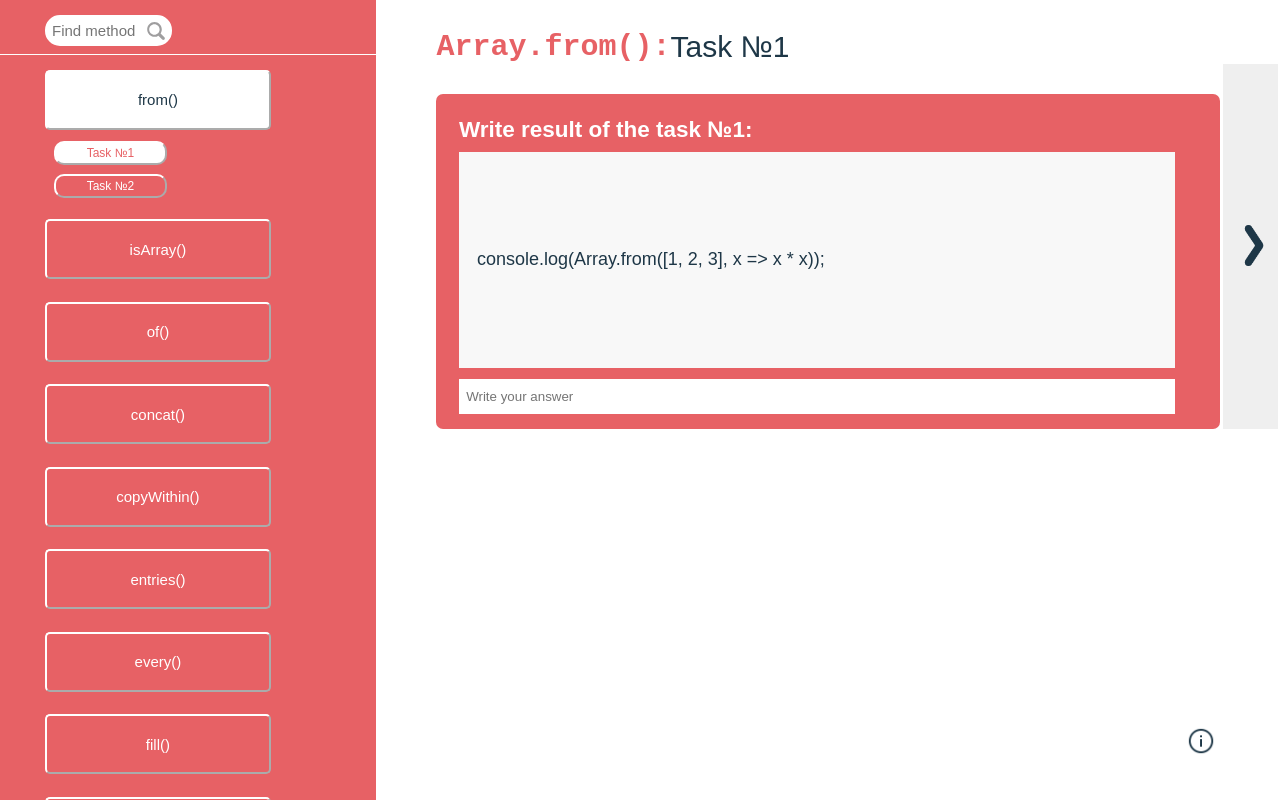
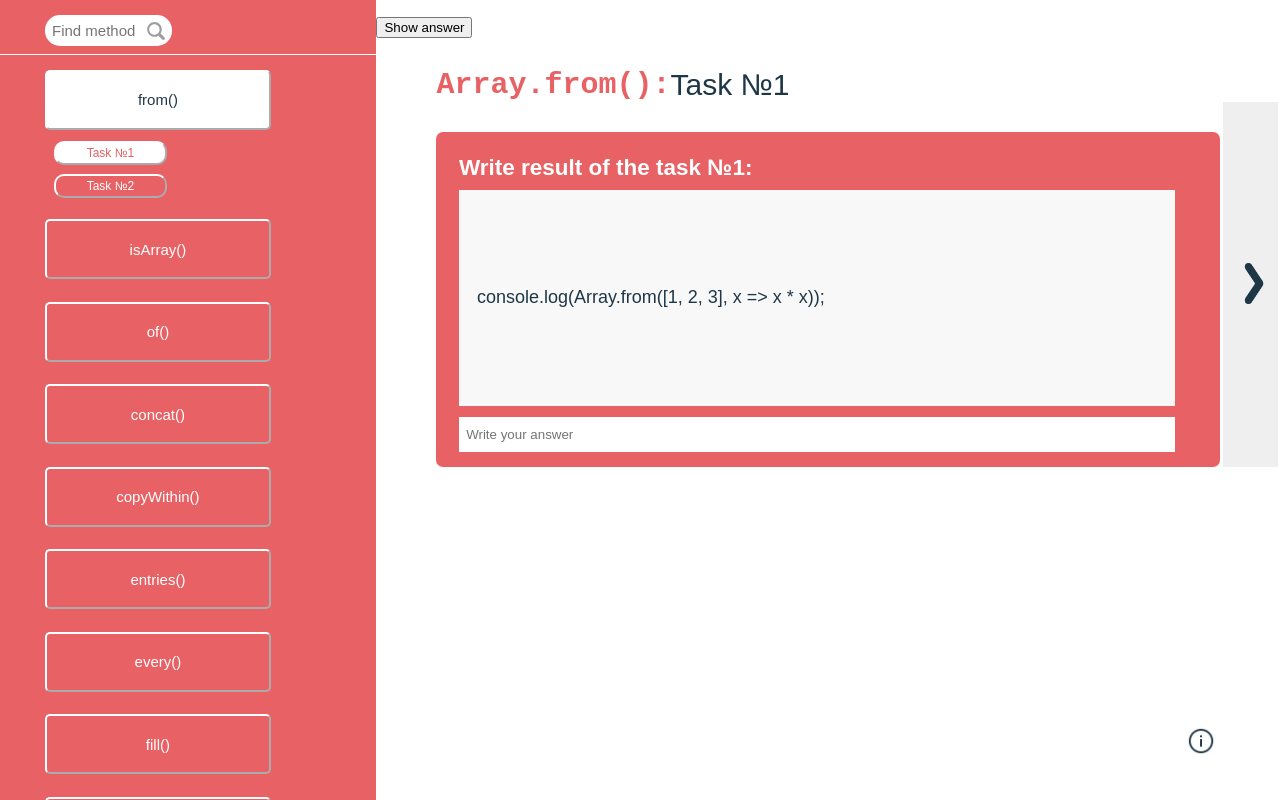
Before and after one commit to reginPekin/Methods_Learner, a React (Create React App) app: page / in a window 1280 px wide. Built offline with nearby package versions, Linux system fonts and the light colour scheme.

Commit message:
swor or hide answer

```diff
--- a/src/Components/TaskMain/TaskMain.js
+++ b/src/Components/TaskMain/TaskMain.js
@@ -7,6 +7,7 @@ import { changeWinnerDisplay } from "../../Utils/changeWinnerDidplay";
 import { changeLoserDisplay } from "../../Utils/changeLoserDisplay";
 import { changeMark } from "../../Utils/changeMark";
 import { changeTask } from "../../Utils/changeTask";
+import { changeAnswerDisplay } from "../../Utils/changeAnswerDisplay";
 
 import Information from "../../images/information.png";
 
@@ -22,7 +23,8 @@ export const TaskMainContainer = ({
   taskId,
   dispatch,
   displayWinner,
-  displayLoser
+  displayLoser,
+  displayAnswer
 }) => {
   const [text, setText] = useState("");
 
@@ -34,14 +36,10 @@ export const TaskMainContainer = ({
 
   const task = method.tasks[taskId];
 
-  // console.log(
-  //   methods.map(method => method.tasks.map(task => console.log(task.mark)))
-  // );
   if (methodId === undefined || taskId === undefined) {
     return null;
   }
   return (
-    // <div>
     <main className={styles.taskBoard}>
       <section className={styles.hint}>
         <div className={styles.hintText}>{method.hint}</div>
@@ -52,6 +50,22 @@ export const TaskMainContainer = ({
           src={Information}
           alt="InformativeBlock"
         />
+      </section>
+      <section className={styles.answerBox}>
+        <div
+          className={styles.answerText}
+          style={
+            displayAnswer ? { visibility: "visible" } : { visibility: "hidden" }
+          }
+        >
+          {task.answer}
+        </div>
+        <button
+          onClick={() => dispatch(changeAnswerDisplay(!displayAnswer))}
+          className={styles.buttonAnswer}
+        >
+          {!displayAnswer ? "Show" : "Hide"} answer
+        </button>
       </section>
       <div className={styles.name}>
         {method.arrayMethodType}
@@ -80,7 +94,9 @@ export const TaskMainContainer = ({
             value={text}
             onChange={event => setText(event.target.value)}
             onSubmit={event => {
-              if (text.replace(/\s+/g, "") === task.answer) {
+              if (
+                text.replace(/\s+/g, "") === task.answer.replace(/\s+/g, "")
+              ) {
                 dispatch(changeWinnerDisplay("flex"));
                 dispatch(changeLoserDisplay("none"));
                 dispatch(changeMark(method.id, task.id, true));
@@ -124,6 +140,7 @@ const mapStateToProps = state => ({
   methods: state.methods.array,
   methodId: state.changePage.methodId,
   taskId: state.changePage.taskId,
+  displayAnswer: state.changePage.displayAnswer,
   displayWinner: state.changePage.displayWinner,
   displayLoser: state.changePage.displayLoser
 });
```
